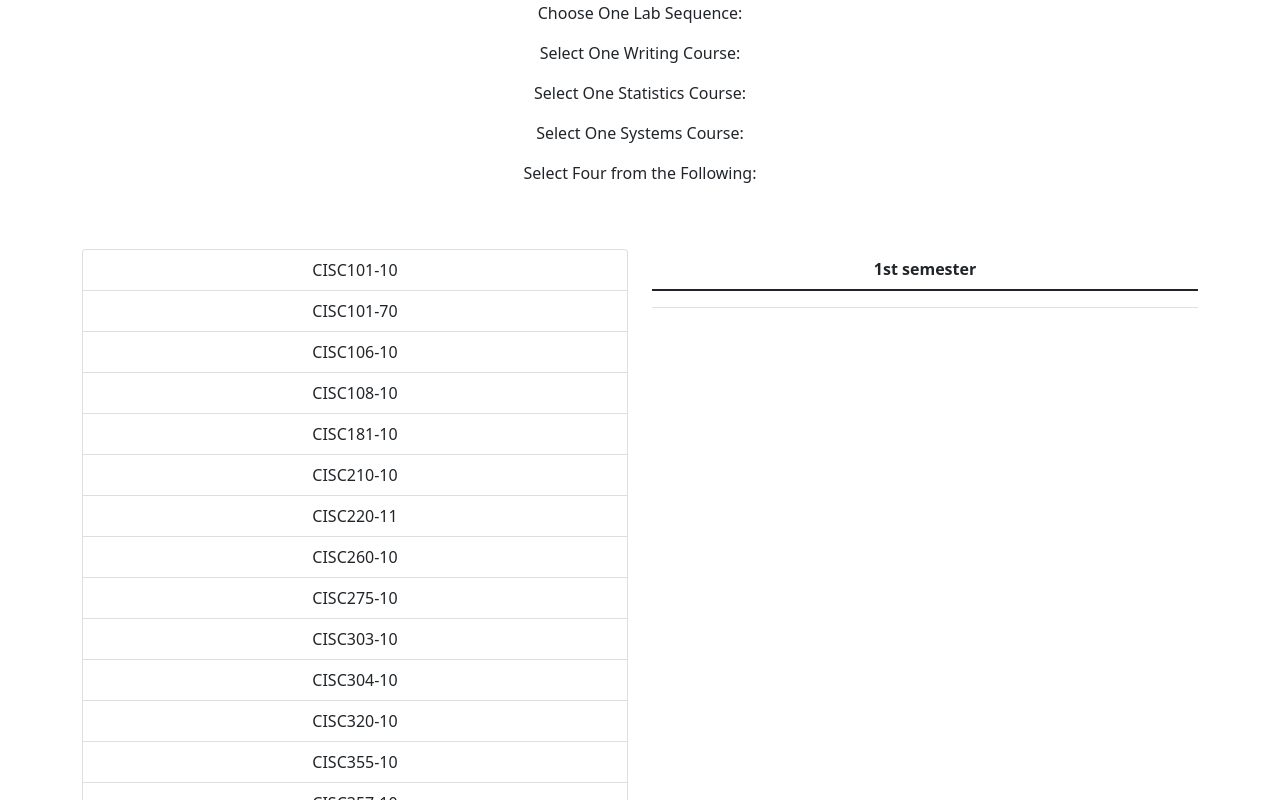
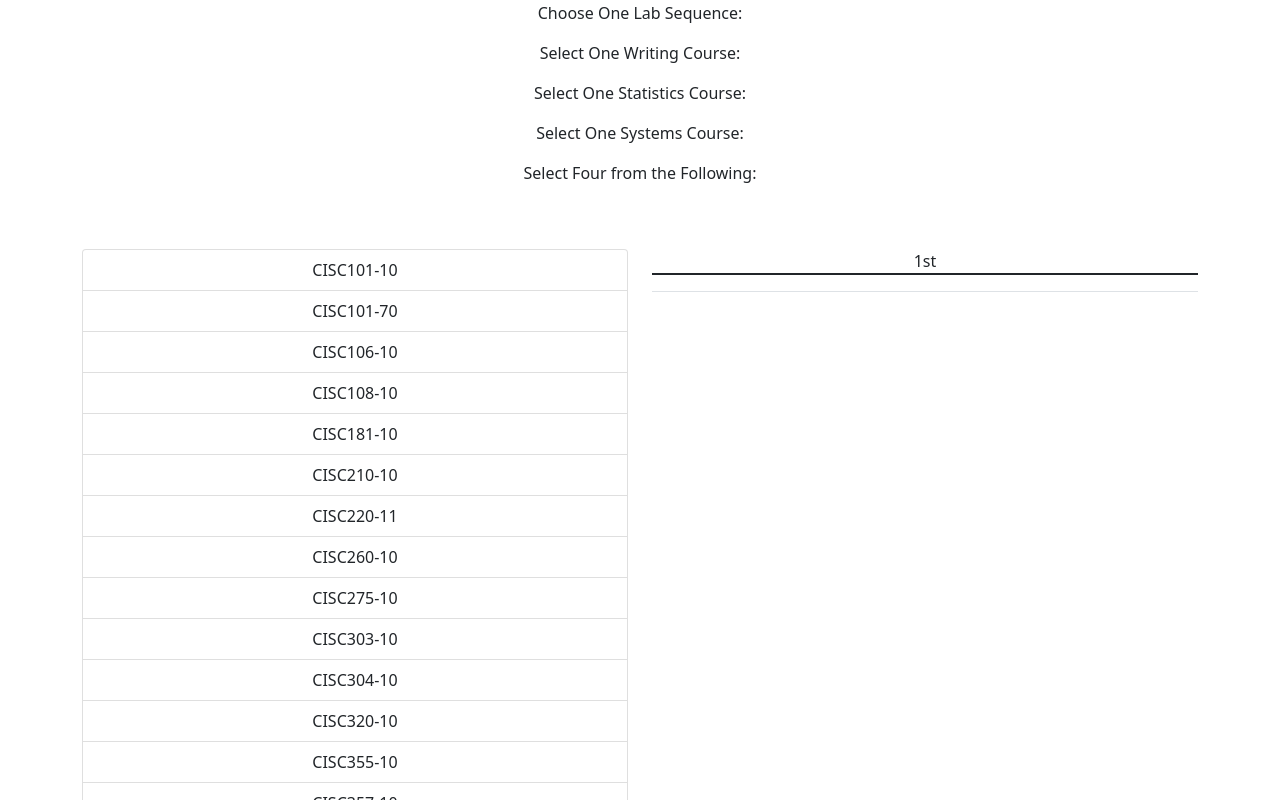
Before and after one commit to UD-CISC275-F21/ud-cis-scheduler-team-4, a React (Create React App) app: page / in a window 1280 px wide. Shown: the part 300-1100 px from the top of the page. Built offline with nearby package versions, Linux system fonts and the light colour scheme.

Commit message:
Huge edit, saving place before making changes

```diff
--- a/src/components/MainPage.tsx
+++ b/src/components/MainPage.tsx
@@ -37,6 +37,7 @@ export const MainPage = (): JSX.Element => {
         console.log(result);
         if(result.source.droppableId == "coursecontainer" && result.destination?.droppableId.includes("semester-table")){
             // dragging course from course container to semester table
+            console.log("tripped course -> semester");
             const theCourses = courses;
             const theCourse = theCourses.splice(result.source.index, 1)[0];
             setCourses(theCourses);
@@ -75,7 +76,6 @@ export const MainPage = (): JSX.Element => {
     return (
         <>
             <CourseContext.Provider value={courses}>
-                <SemesterCourseContext.Provider value={semesterCourses}>
                 <SemesterCountContext.Provider value={semesters} />
                 <DragDropContext
                     onDragEnd={onDragEnd}
@@ -118,16 +118,11 @@ export const MainPage = (): JSX.Element => {
                                 <CourseContainer />
                             </Col>
                             <>
-                                    {
-
-                                        new Array(semesters).fill(0).map((e,i) => <SemesterTable id={i} key={i} />)
-
-                                    }
+                                <SemesterTable semesters={semesters} />
                             </>
                         </Row>
                     </Container>
                 </DragDropContext>
-                </SemesterCourseContext.Provider>
             </CourseContext.Provider>
         </>
     );
--- a/src/components/semesters/SemesterTable.tsx
+++ b/src/components/semesters/SemesterTable.tsx
@@ -1,10 +1,10 @@
 import "bootstrap/dist/css/bootstrap.min.css";
 import { Table, ListGroup } from "react-bootstrap";
-import React from "react";
+import React, { useState } from "react";
 import { Droppable, DroppableProvided } from "react-beautiful-dnd";
-import { SemesterCourseContext } from "../../context/SemesterCourseContext";
 import { Course } from "../courses/Course";
 import { Col } from "react-bootstrap";
+import { Course as CourseType } from "../../interfaces/course";
 
 /*
 
@@ -33,17 +33,20 @@ export const getSemesterStr = (semesterNum: number): string => {
 
 */
 
-export const SemesterTable = (props: { id: number }): JSX.Element =>
-    <Col>
-        <SemesterCourseContext.Consumer>
-            {value =>
-                <Droppable droppableId={`semester-table-${props.id}`}>
+export const SemesterTable = (props: { semesters: number }): JSX.Element => {
+    const [courses, setCourses] = useState<CourseType[]>([]);
+
+    return(
+        <>
+            {
+                new Array(props.semesters).fill(0).map((elem, ind) =>
+                    <Col key={`semester-table-col-${ind}`}>
+                        <Droppable droppableId={`semester-table-${ind+1}`}>
                             {(prov: DroppableProvided) =>
-
-                        <Table >
+                                <Table key={`semester-table-table-${ind}`}>
                                     <thead>
                                         <tr>
-                                    {new Array(props.id+1).fill(0).map((e, i) => <th key={i}>{`${getSemesterStr(i + 1)} semester`}</th>)}
+                                            {`${getSemesterStr(ind+1)}`}
                                         </tr>
                                     </thead>
                                     <tbody {...prov.droppableProps} ref={prov.innerRef}>
@@ -51,7 +54,7 @@ export const SemesterTable = (props: { id: number }): JSX.Element =>
                                             <td>
                                                 <ListGroup>
                                                     {
-                                                value.map((e, i) =>
+                                                        courses.map((e, i) =>
                                                             <ListGroup.Item key={i}>
                                                                 <Course name={`${e.name}-${e.section}`} ind={i}/>
                                                             </ListGroup.Item>
@@ -64,6 +67,9 @@ export const SemesterTable = (props: { id: number }): JSX.Element =>
                                 </Table>
                             }
                         </Droppable>
+                    </Col>
+                )
             }
-        </SemesterCourseContext.Consumer>
-    </Col>;
+        </>
+    );
+};
```
Also changed, not shown: src/components/semesters/Semester.tsx (added, +47 -0 lines). Lines whose indentation alone changed are shown as unchanged.
